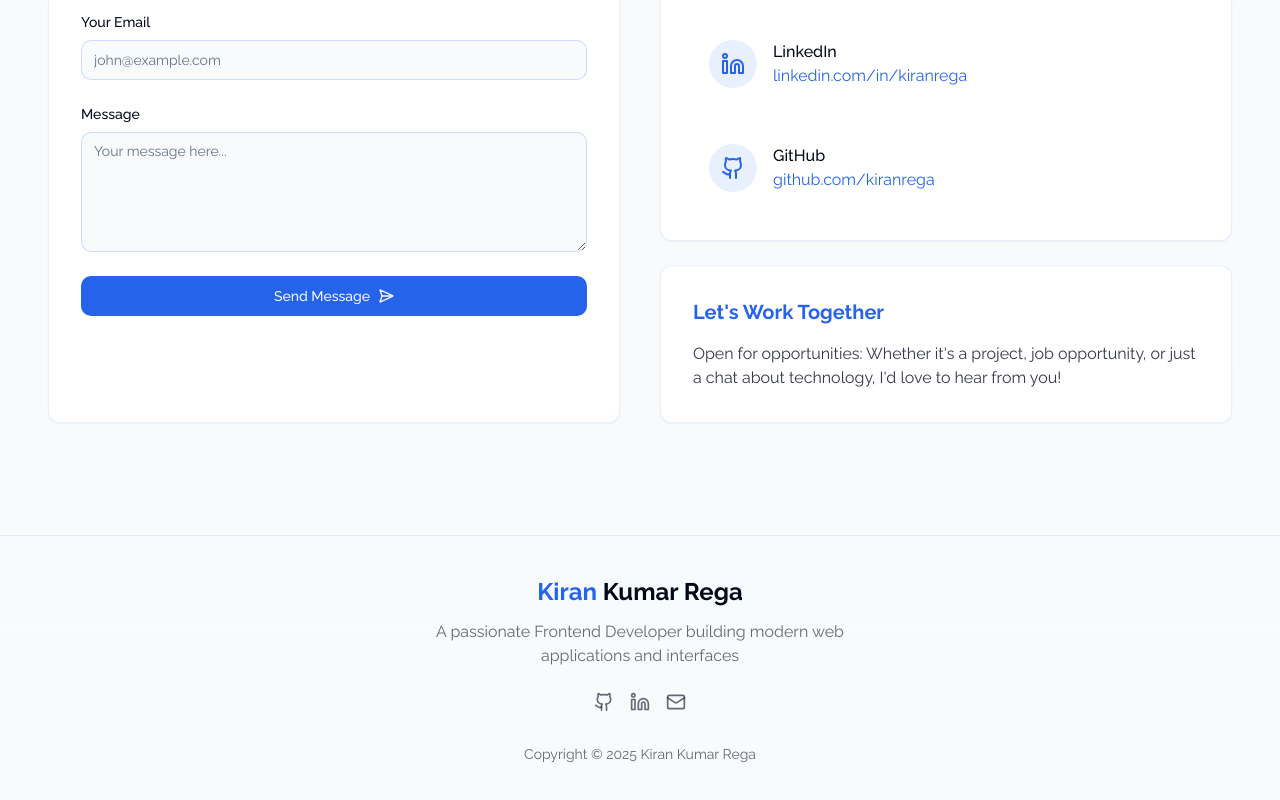
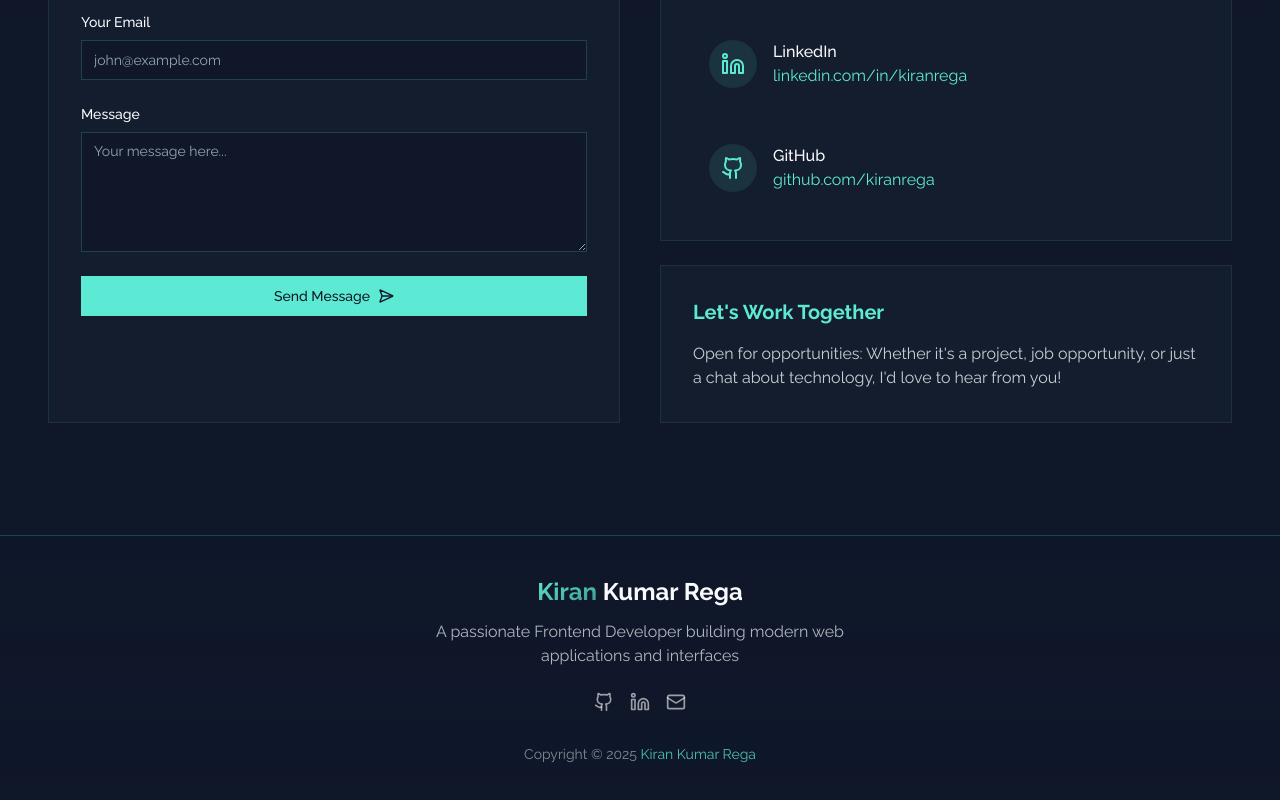
Before and after one commit to kiranrega/portfolio, a React (Vite) app: page / in a window 1280 px wide. Shown: the part 4865-5665 px from the top of the page. Built offline with nearby package versions, Linux system fonts and the light colour scheme.

Commit message:
Refactor: Improve color scheme

```diff
--- a/src/components/Footer.tsx
+++ b/src/components/Footer.tsx
@@ -11,14 +11,14 @@ const Footer = () => {
   }, []);
 
   return (
-    <footer className="bg-gradient-to-t from-background to-background/90 py-10 border-t border-primary/10">
+    <footer className="bg-gradient-to-t from-background to-background/90 py-10 border-t border-primary/20">
       <div className="max-w-7xl mx-auto px-6 md:px-12">
         <div className="flex flex-col items-center justify-center text-center">
           <h2 className="text-2xl font-bold mb-3">
-            <span className="text-primary">Kiran</span> Kumar Rega
+            <span className="bg-gradient-to-br from-primary via-primary/80 to-primary/60 bg-clip-text text-transparent">Kiran</span> Kumar Rega
           </h2>
 
-          <p className="text-foreground/60 max-w-md mx-auto mb-6">
+          <p className="text-foreground/70 max-w-md mx-auto mb-6">
             A passionate Frontend Developer building modern web applications and interfaces
           </p>
 
@@ -29,7 +29,7 @@ const Footer = () => {
               href="https://github.com/kiranrega"
               target="_blank"
               rel="noopener noreferrer"
-              className="text-foreground/60 hover:text-primary transition-colors"
+              className="text-foreground/60 hover:text-primary transition-colors hover:shadow-lg hover:shadow-primary/20"
             >
               <Github size={20} />
             </motion.a>
@@ -40,7 +40,7 @@ const Footer = () => {
               href="https://linkedin.com/in/kiranrega"
               target="_blank"
               rel="noopener noreferrer"
-              className="text-foreground/60 hover:text-primary transition-colors"
+              className="text-foreground/60 hover:text-primary transition-colors hover:shadow-lg hover:shadow-primary/20"
             >
               <Linkedin size={20} />
             </motion.a>
@@ -49,15 +49,15 @@ const Footer = () => {
               whileHover={{ scale: 1.2 }}
               whileTap={{ scale: 0.9 }}
               href="mailto:kirankumar.rega@gmail.com"
-              className="text-foreground/60 hover:text-primary transition-colors"
+              className="text-foreground/60 hover:text-primary transition-colors hover:shadow-lg hover:shadow-primary/20"
             >
               <Mail size={20} />
             </motion.a>
           </div>
 
-          <div className="text-foreground/60 text-sm">
-            <p>
-              Copyright © {year} Kiran Kumar Rega
+          <div className="text-foreground/50 text-sm">
+            <p className="hover:text-primary/70 transition-colors">
+              Copyright © {year} <span className="text-primary/80">Kiran Kumar Rega</span>
             </p>
           </div>
         </div>
--- a/src/index.css
+++ b/src/index.css
@@ -1,4 +1,3 @@
-
 @import url('https://fonts.googleapis.com/css2?family=Inter:wght@100;200;300;400;500;600;700;800;900&family=JetBrains+Mono:wght@100;200;300;400;500;600;700;800&family=Raleway:wght@400;500;600;700;800;900&display=swap');
 
 @tailwind base;
@@ -7,74 +6,33 @@
 
 @layer base {
   :root {
-    --background: 210 40% 98%;
-    --foreground: 222.2 84% 4.9%;
-
-    --card: 0 0% 100%;
-    --card-foreground: 222.2 84% 4.9%;
-
-    --popover: 0 0% 100%;
-    --popover-foreground: 222.2 84% 4.9%;
-
-    --primary: 221.2 83.2% 53.3%;
-    --primary-foreground: 210 40% 98%;
-
-    --secondary: 210 40% 96.1%;
-    --secondary-foreground: 222.2 47.4% 11.2%;
-
-    --muted: 210 40% 96.1%;
-    --muted-foreground: 215.4 16.3% 46.9%;
-
-    --accent: 221.2 83.2% 53.3%;
-    --accent-foreground: 222.2 47.4% 11.2%;
-
-    --destructive: 0 84.2% 60.2%;
-    --destructive-foreground: 210 40% 98%;
-
-    --border: 214.3 31.8% 91.4%;
-    --input: 214.3 31.8% 91.4%;
-    --ring: 221.2 83.2% 53.3%;
-
-    --radius: 0.75rem;
-
-    --sidebar-background: 0 0% 98%;
-    --sidebar-foreground: 240 5.3% 26.1%;
-    --sidebar-primary: 240 5.9% 10%;
-    --sidebar-primary-foreground: 0 0% 98%;
-    --sidebar-accent: 240 4.8% 95.9%;
-    --sidebar-accent-foreground: 240 5.9% 10%;
-    --sidebar-border: 220 13% 91%;
-    --sidebar-ring: 217.2 91.2% 59.8%;
-  }
-
-  .dark {
-    --background: 222.2 84% 4.9%;
+    --background: 222 47% 11%;
     --foreground: 210 40% 98%;
 
-    --card: 222.2 84% 4.9%;
+    --card: 220 40% 13%;
     --card-foreground: 210 40% 98%;
 
-    --popover: 222.2 84% 4.9%;
+    --popover: 222 47% 11%;
     --popover-foreground: 210 40% 98%;
 
-    --primary: 217.2 91.2% 59.8%;
-    --primary-foreground: 222.2 47.4% 11.2%;
+    --primary: 171 77% 64%;
+    --primary-foreground: 222 47% 11%;
 
-    --secondary: 217.2 32.6% 17.5%;
+    --secondary: 217 32% 17%;
     --secondary-foreground: 210 40% 98%;
 
-    --muted: 217.2 32.6% 17.5%;
-    --muted-foreground: 215 20.2% 65.1%;
+    --muted: 217 32% 17%;
+    --muted-foreground: 215 20% 65%;
 
-    --accent: 217.2 91.2% 59.8%;
-    --accent-foreground: 222.2 47.4% 11.2%;
+    --accent: 171 77% 64%;
+    --accent-foreground: 222 47% 11%;
 
     --destructive: 0 62.8% 30.6%;
     --destructive-foreground: 210 40% 98%;
 
-    --border: 217.2 32.6% 17.5%;
-    --input: 217.2 32.6% 17.5%;
-    --ring: 224.3 76.3% 48%;
+    --border: 217 32% 17%;
+    --input: 217 32% 17%;
+    --ring: 171 77% 64%;
 
     --sidebar-background: 240 5.9% 10%;
     --sidebar-foreground: 240 4.8% 95.9%;
```
